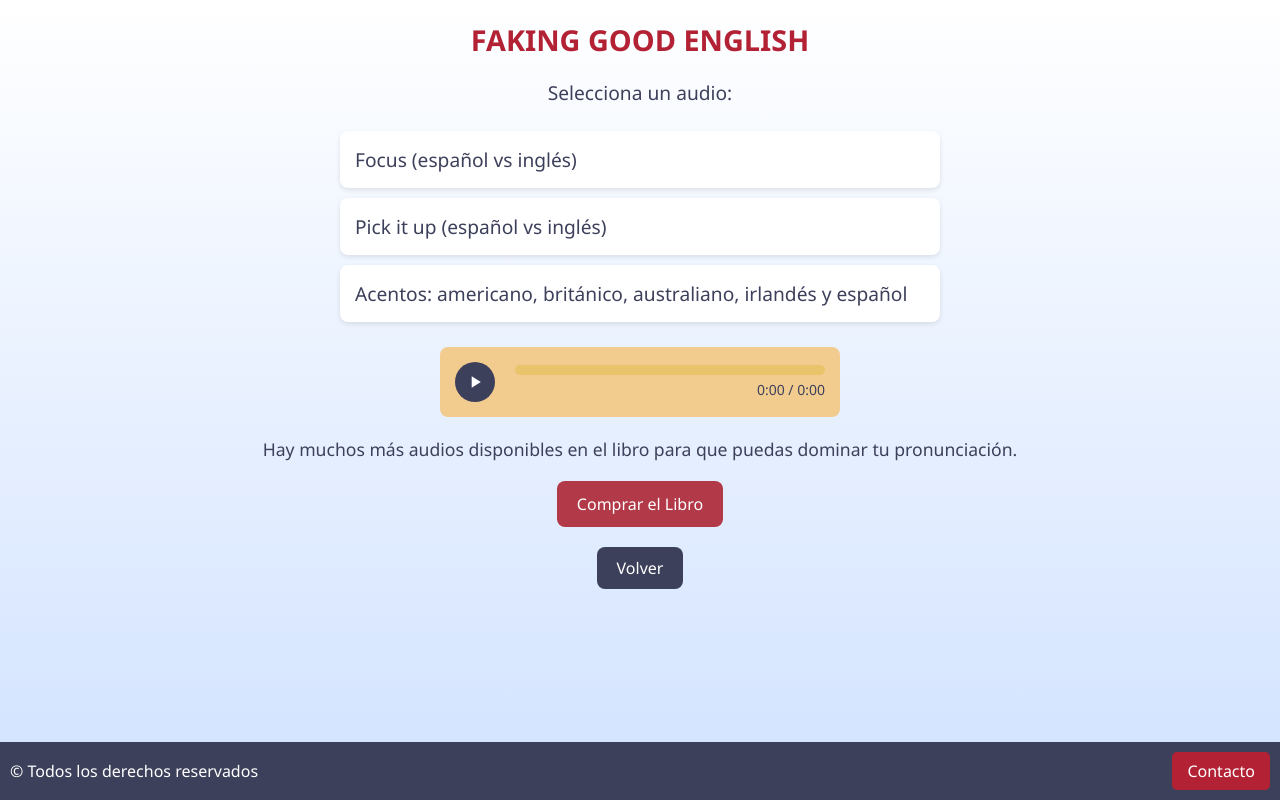
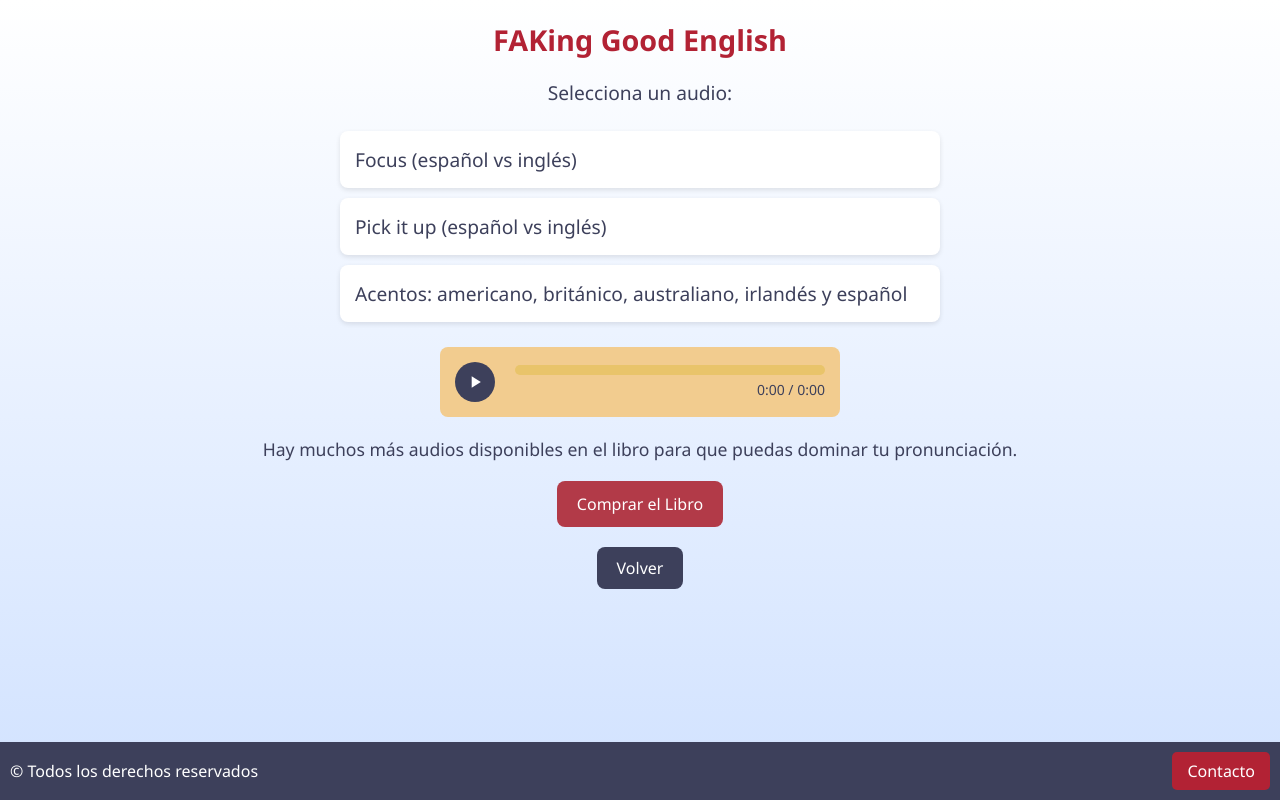
Before and after one commit to Pronunciacion/ingles, a plain HTML site: page audios.html in a window 1280 px wide. Drawn offline with Linux system fonts and the light colour scheme.

Commit message:
Update audios.html

```diff
--- a/audios.html
+++ b/audios.html
@@ -35,10 +35,10 @@
         }
         h1 {
             color: #b22234;
-            font-size: 1.5em;
+            font-size: 1.8em;
             text-align: center;
             margin-bottom: 20px;
-            text-transform: uppercase;
+
         }
         .audio-list {
             list-style-type: none;
```
